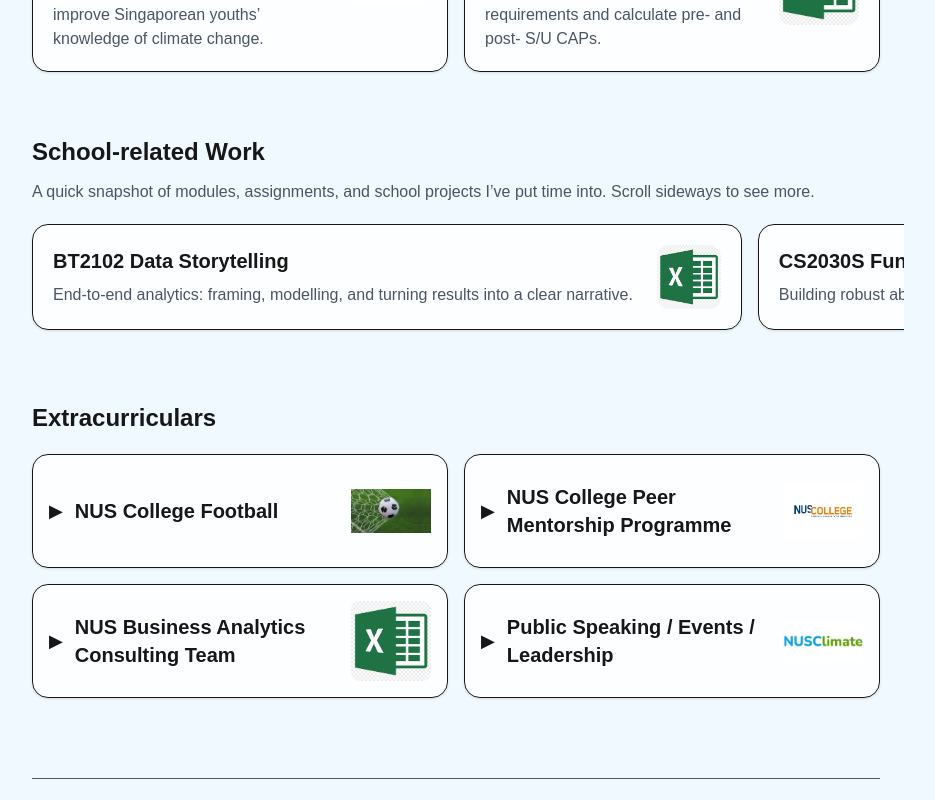
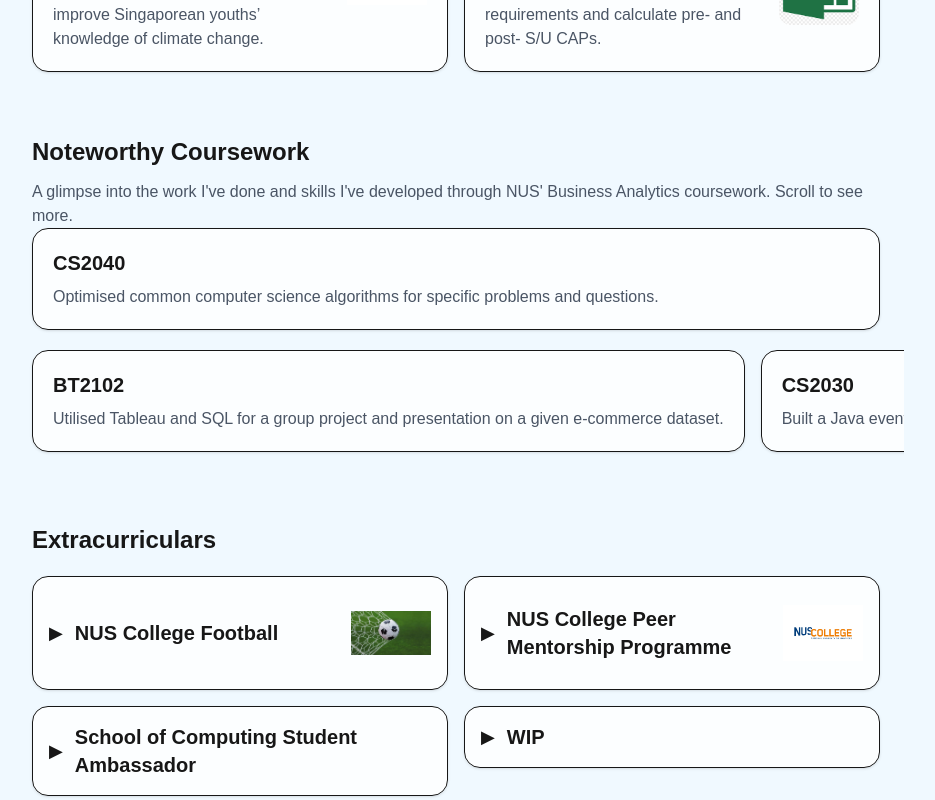
Before and after one commit to harenraj7/Personal-Website, a Next.js app: page / in a window 1280 px wide. Shown: the part 1000-1800 px from the top of the page, without its empty margins (184-1119 px from the left). Built offline with nearby package versions, Linux system fonts and the light colour scheme.

Commit message:
Update page.tsx

```diff
--- a/app/page.tsx
+++ b/app/page.tsx
@@ -31,7 +31,7 @@ export default function Home() {
               href="#school-work"
               className="inline-flex items-center rounded-xl bg-black px-4 py-2 font-semibold text-white hover:bg-black/90"
             >
-              School-related Work
+               Noteworthy Coursework
             </a>
             <a
               href="#extracurriculars"
@@ -140,70 +140,59 @@ export default function Home() {
         </section>
 
         <section id="school-work" className="mt-16">
-          <h2 className="text-2xl font-semibold">School-related Work</h2>
+          <h2 className="text-2xl font-semibold">Noteworthy Coursework</h2>
           <p className="mt-3 text-gray-600">
-            A quick snapshot of modules, assignments, and school projects I’ve put time
-            into. Scroll sideways to see more.
+            A glimpse into the work I've done and skills I've developed through
+            NUS' Business Analytics coursework. Scroll to see more.
           </p>
 
           {/* Horizontal carousel */}
+          <div className="snap-start min-w-[320px] sm:min-w-[420px] rounded-2xl border bg-white/80 p-5 shadow-sm">
+                  <div className="flex items-center justify-between gap-6">
+                    <div>
+                      <div className="text-xl font-semibold">CS2040 </div>
+                      <p className="mt-2 text-gray-600">
+                        Optimised common computer science algorithms for specific problems
+                        and questions.
+                      </p>
+                    </div>
+                  </div>
+                </div>
+
           <div className="mt-5">
             <div className="-mx-6 px-6 overflow-x-auto pb-2">
               <div className="flex w-max snap-x snap-mandatory gap-4">
                 <div className="snap-start min-w-[320px] sm:min-w-[420px] rounded-2xl border bg-white/80 p-5 shadow-sm">
                   <div className="flex items-center justify-between gap-6">
                     <div>
-                      <div className="text-xl font-semibold">BT2102 Data Storytelling</div>
+                      <div className="text-xl font-semibold">BT2102 </div>
                       <p className="mt-2 text-gray-600">
-                        End-to-end analytics: framing, modelling, and turning results into a clear narrative.
+                        Utilised Tableau and SQL for a group project and presentation on a given e-commerce dataset.
                       </p>
                     </div>
-
-                    <Image
-                      src="/images/excel_logo.png"
-                      alt="Spreadsheet"
-                      width={200}
-                      height={200}
-                      className="h-16 w-16 shrink-0 rounded-xl object-contain"
-                    />
                   </div>
                 </div>
 
                 <div className="snap-start min-w-[320px] sm:min-w-[420px] rounded-2xl border bg-white/80 p-5 shadow-sm">
                   <div className="flex items-center justify-between gap-6">
                     <div>
-                      <div className="text-xl font-semibold">CS2030S Functional Java</div>
+                      <div className="text-xl font-semibold">CS2030 </div>
                       <p className="mt-2 text-gray-600">
-                        Building robust abstractions with immutability, streams, and clean APIs.
+                        Built a Java event simulator on the bases of functional and
+                        object-oriented programming.
                       </p>
                     </div>
-
-                    <Image
-                      src="/images/nusc_logo.png"
-                      alt="NUS College"
-                      width={200}
-                      height={200}
-                      className="h-16 w-16 shrink-0 rounded-xl object-contain"
-                    />
                   </div>
                 </div>
 
                 <div className="snap-start min-w-[320px] sm:min-w-[420px] rounded-2xl border bg-white/80 p-5 shadow-sm">
                   <div className="flex items-center justify-between gap-6">
                     <div>
-                      <div className="text-xl font-semibold">Coursework + Group Projects</div>
+                      <div className="text-xl font-semibold">CS1010A </div>
                       <p className="mt-2 text-gray-600">
-                        Research, presentations, and deliverables with tight deadlines and real collaboration.
+                        Learnt simple programming concepts through the use of Python.
                       </p>
                     </div>
-
-                    <Image
-                      src="/images/nusclimate_1_updated.jpg"
-                      alt="Project"
-                      width={200}
-                      height={200}
-                      className="h-16 w-16 shrink-0 rounded-xl object-contain"
-                    />
                   </div>
                 </div>
               </div>
@@ -337,7 +326,7 @@ export default function Home() {
               )}
             </div>
 
-            {/* NEW: BACT (example) */}
+            {/* NEW: SOC rep (example) */}
             <div className="h-fit rounded-2xl border bg-white/80 p-4 shadow-sm">
               <button
                 type="button"
@@ -354,25 +343,18 @@ export default function Home() {
                       ▶
                     </span>
                     <div className="text-xl font-semibold">
-                      NUS Business Analytics Consulting Team
+                      School of Computing Student Ambassador
                     </div>
                   </div>
-
-                  <Image
-                    src="/images/excel_logo.png"
-                    alt="Analytics"
-                    width={128}
-                    height={128}
-                    className="h-20 w-20 shrink-0 rounded-lg object-contain"
-                  />
                 </div>
               </button>
 
               {isBactOpen && (
                 <div className="mt-4 text-gray-600">
                   <p>
-                    Add details here (role, projects, what you did, impact, tools used).
-                    Keep this section short, then link out or add visuals if needed.
+                    Answered questions to prospective students and concerned parents about
+                    NUS Business Analytics and School of Computing, giving them and idea of career
+                    prospects and what to expect as a student
                   </p>
                 </div>
               )}
@@ -395,17 +377,9 @@ export default function Home() {
                       ▶
                     </span>
                     <div className="text-xl font-semibold">
-                      Public Speaking / Events / Leadership
+                      WIP
                     </div>
                   </div>
-
-                  <Image
-                    src="/images/nusclimate_1_updated.jpg"
-                    alt="Speaking"
-                    width={128}
-                    height={128}
-                    className="h-20 w-20 shrink-0 rounded-lg object-contain"
-                  />
                 </div>
               </button>
 
```
